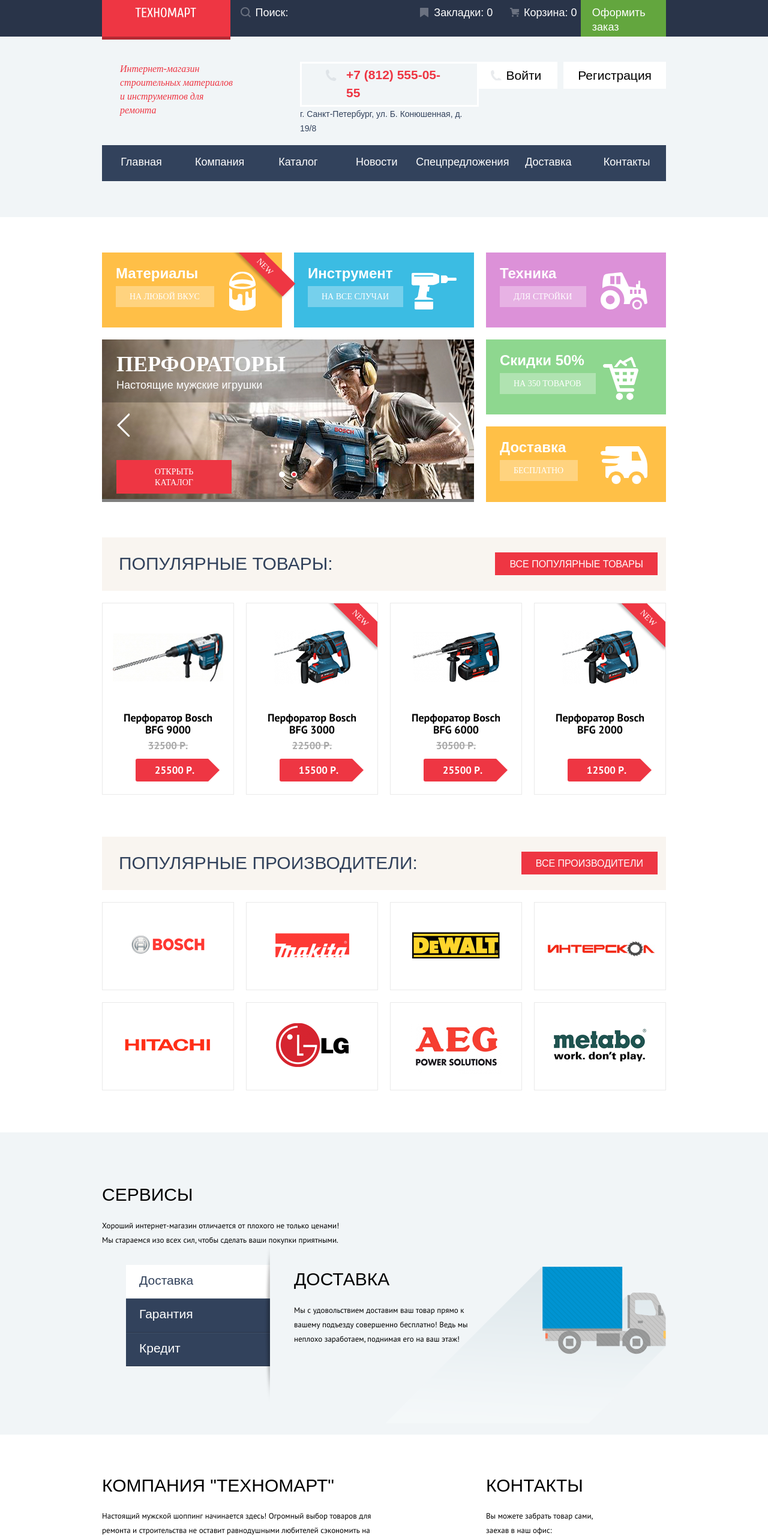
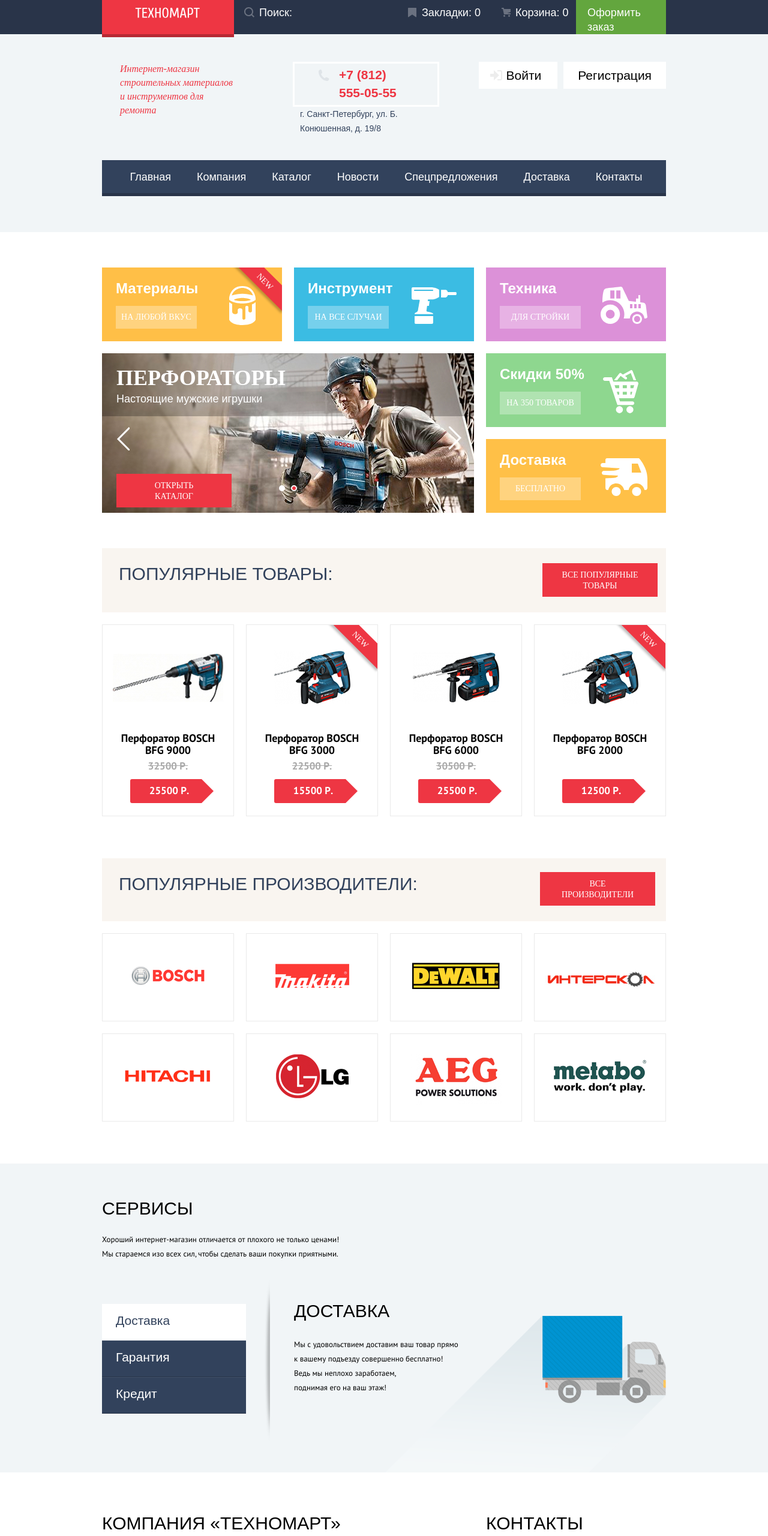
Before and after one commit to E1ect96/1360725-technomart-28, a plain HTML site: page index.html in a window 1280 px wide. Shown: the top 2561 px of the page at 60% size. Drawn offline with Linux system fonts and the light colour scheme; placeholder pictures from the web are drawn by us; a web font is replaced by a local one.

Commit message:
ПП главной страницы

```diff
--- a/css/style.css
+++ b/css/style.css
@@ -98,10 +98,9 @@
   box-shadow: inset 0px -5px 0px var(--basic-background);
 }
 .header-menu {
-  display: flex;
-  justify-content: center;
-  align-content: center;
-  align-items: stretch;
+  display: grid;
+  grid-template-columns: 220px 1fr repeat(3, 150px);
+
 }
 .header-menu a{
   display: block;
@@ -110,12 +109,11 @@
 .header-content {
   display: flex;
   justify-content: space-between;
-  margin-top: 37px;
+  margin-top: 41px;
 }
 .header-logo {
-  box-sizing: border-box;
-  width: 220px;
-  padding: 12px 57px 17px 55px;
+  width: 108px;
+  padding: 12px 57px 13px 55px;
   background-color: var(--basic-red);
   box-shadow: inset 0px -5px 0px var(--shadow);
 }
@@ -123,11 +121,11 @@
   background-color: var(--red-dark);
 }
 .search{
-
+  box-sizing: border-box;
   padding-top: 9px;
-  padding-bottom: 9px;
+  padding-bottom: 5px;
   padding-left: 42px;
-  width: 271px;
+  width: 270px;
 }
 .search::before {
   content: "";
@@ -148,7 +146,7 @@
 .bookmarks {
   box-sizing: border-box;
   padding-top: 9px;
-  padding-bottom: 9px;
+  padding-bottom: 5px;
   padding-left: 43px;
   width: 150px;
 }
@@ -171,9 +169,8 @@
 .cart {
   box-sizing: border-box;
   padding-top: 9px;
-  padding-bottom: 9px;
+  padding-bottom: 5px;
   padding-left: 49px;
-  width: 150px;
 }
 .cart::before {
   content: "";
@@ -193,9 +190,8 @@
 }
 .checkout {
   box-sizing: border-box;
-  width: 150px;
   padding-top: 9px;
-  padding-bottom: 9px;
+  padding-bottom: 5px;
   padding-left: 19px;
   box-shadow: inset 0px -5px 0px var(--basic-background);
 }
@@ -210,13 +206,13 @@
 }
 .suggestions {
   width: 940px;
+  height: 409px;
   display: grid;
   grid-template-columns: 1fr 1fr 1fr;
   grid-template-rows: 1fr 1fr 1fr;
   grid-gap: 20px;
   margin-top: 59px;
   margin-bottom: 59px;
-  overflow: hidden;
 }
 .card-title + .new {
   position: absolute;
@@ -235,10 +231,10 @@
   background-image: url("../img/svg/icon-materials.svg");
   background-position: 83% 53%;
   background-repeat: no-repeat;
+  overflow: hidden;
 }
 .card-title {
   margin: 0;
-  margin-bottom: 14px;
   font-style: normal;
   font-weight: bold;
   font-size: 24px;
@@ -248,8 +244,12 @@
   padding-left: 23px;
 }
 .card-btn {
-  padding: 10px 24px 10px 23px;
-  margin-top: 24px;
+  display: block;
+  width: 135px;
+  padding-top: 10px;
+  padding-bottom: 10px;
+  text-align: center;
+  margin-top: 14px;
   margin-left: 23px;
   background-color: var(--wight);
   color: var(--white);
@@ -400,16 +400,23 @@
 }
 .popular-goods-header h2, .popular-manufacturers-header h2 {
   box-sizing: border-box;
-  margin-top: 29px;
+  margin-top: 28px;
   margin-bottom: 30px;
 }
 .popular-goods-header a, .popular-manufacturers-header a {
+  box-sizing: border-box;
+  width: 192px;
   padding: 11px 24px 9px 24px;
   margin-top: 25px;
   margin-bottom: 26px;
   background-color: var(--basic-red);
+  text-align: center;
   text-transform: uppercase;
   color: var(--white);
+}
+.popular-manufacturers-header a{
+  margin-top: 23px;
+  margin-right: 4px;
 }
 .manufacturer-card {
   display: grid;
@@ -432,13 +439,16 @@
 }
 .services {
   list-style: none;
-  padding-top: 64px;
+  padding-top: 35px;
 }
 .services p {
   width: 404px;
   margin-top: 25px;
 }
 .services ul {
+  margin-top: 58px;
+  margin-bottom: 0;
+  padding-left: 0;
   position: relative;
   list-style: none;
 }
@@ -456,18 +466,16 @@
 .delivery-btn, .guarantee-btn, .credit-btn {
   border: 0;
   margin-bottom: 1px;
+  padding: 16px 0px 20px 23px;
+  width: 240px;
+  text-align: left;
 }
 .delivery-btn {
-  padding: 14px 0px 17px 22px;
-  width: 240px;
-  text-align: left;
   background-color: var(--white);
   color: var(--basic-gray);
+  box-shadow: 0px 1px 0px var(--white);
 }
 .guarantee-btn, .credit-btn {
-  padding: 14px 0px 17px 22px;
-  width: 240px;
-  text-align: left;
   background-color: var(--basic-gray);
   box-shadow: 0px 1px 0px var(--dark-gray), inset 0px 1px 0px var(--gray-blue);
   color: var(--white);
@@ -478,24 +486,24 @@
 .guarantee-btn:hover, .credit-btn:hover {
   background-color: var(--dark-gray)
 }
+.service-delivery, .service-guarantee, .service-credit {
+  background-position: right bottom;
+  background-repeat: no-repeat;
+  margin-top: 30px;
+}
 .service-delivery {
   background-image: url("../img/png/delivery.png");
-  background-position: right;
-  background-repeat: no-repeat;
 }
 .service-guarantee {
   background-image: url("../img/png/guarantee.png");
-  background-position: right;
-  background-repeat: no-repeat;
 }
 .service-credit {
   background-image: url("../img/png/credit.png");
-  background-position: right;
-  background-repeat: no-repeat;
-  background-position: right;
 }
 .service-delivery p, .service-guarantee p, .service-credit p {
-  width: 313px}
+  width: 280px;
+  padding-top: 4px;
+}
 .service-display {
   display: grid;
   grid-template-columns: 240px 620px;
@@ -504,9 +512,9 @@
 
 
 .description {
-  padding-right: 10px;
   margin: 0;
   margin-left: 30px;
+  height: 71px;
   width: 197px;
   font-family: Cuprum, serif;
   font-style: italic;
@@ -517,7 +525,7 @@
 }
 .header-content-contacts {
   display: grid;
-  margin-left: 93px;
+  margin-left: 91px;
 }
 .header-phone {
   box-sizing: border-box;
@@ -549,6 +557,7 @@
   font-weight: normal;
   font-size: 14px;
   line-height: 24px;
+  margin-left: 12px;
   color: var(--basic-gray);
 }
 .login-btn, .signup-btn {
@@ -567,6 +576,7 @@
 }
 .login-btn {
   position: relative;
+  margin-left: 66px;
   padding: 12px 27px 12px 45px;
 }
 .login-btn::before {
@@ -576,7 +586,7 @@
   left: 19px;
   width: 20px;
   height: 17px;
-  background-image: url("../img/svg/icon-phone.svg");
+  background-image: url("../img/svg/icon-login.svg");
   background-repeat: no-repeat;
   background-position: 0 0;
   opacity: 0.3;
@@ -588,18 +598,20 @@
   color: var(--basic-graylight);
 }
 .main-header-nav {
-  display: grid;
-  grid-template-columns: repeat(7, 1fr);
-  justify-items: center;
+  box-sizing: border-box;
+  display: flex;
+  justify-content: space-around;
   width: 940px;
   background-color: var(--basic-gray);
+  box-shadow: inset 0px -5px 0px var(--dark-gray);
   list-style: none;
-  padding: 0;
+  padding-left: 25px;
+  padding-right: 18px;
+  margin-top: 41px;
   margin-bottom: 60px;
 }
 .main-header-nav a {
   display: block;
-  width:100%;
   padding-top: 16px;
   padding-bottom: 20px;
 }
@@ -651,12 +663,14 @@
 .about {
   width: 478px;
 }
+
 .about h2, .contacts h2 {
   margin: 0;
   margin-bottom: 24px;
 }
-.about:nth-child(3) {
-  margin-top: 24px; /* Не работает :с */
+.indent{
+  margin-top: 28px;
+  margin-bottom: 2px
 }
 .transport-company-list {
   margin-top: 0;
@@ -721,7 +735,7 @@
   display: flex;
   justify-content: space-between;
   width: 940px;
-  margin-bottom: 54px;
+  margin-bottom: 36px;
 }
 .footer-bottom-wraper {
   width: 100%;
@@ -731,8 +745,8 @@
   display: flex;
   width: 940px;
   justify-content: space-between;
-  padding-top: 36px;
-  padding-bottom: 34px;
+  padding-top: 20px;
+  padding-bottom: 7px;
 
 }
 .footer-logo {
@@ -747,6 +761,10 @@
   justify-content: space-between;
   flex-grow: 1;
   margin-left: 173px;
+  margin-bottom: 0;
+  padding-left: 0;
+  padding-top: 23px;
+  padding-bottom: 0;
   list-style: none;
 }
 .footer-catalog {
@@ -754,13 +772,18 @@
   justify-content: space-between;
   flex-grow: 1;
   list-style: none;
+  padding-top: 10px;
+  padding-left: 0;
 }
 .footer-catalog a {
+
   color: var(--special-yellowlight);
 }
 .footer-contacts {
-  width: 321px;
+  width: 324px;
   margin-right: 92px;
+  padding-top: 3px;
+  padding-left: 1px;
 }
 .footer-nav li:hover, .footer-catalog li:hover {
   text-decoration-line: underline;
@@ -770,17 +793,37 @@
 }
 .footer-bottom p {
   width: 227px;
+  margin-right: 13px;
+
 }
 .social ul {
   display: flex;
   list-style: none;
   justify-content: center;
+  margin-top: 14px;
+  padding-left: 137px;
+}
+.vk svg {
+  padding-top: 11px;
+  padding-left: 6px;
+}
+.fb svg {
+  padding-top: 8px;
+  padding-left: 13px;
+}
+.inst svg {
+  padding-top: 8px;
+  padding-left: 8px;
 }
 .footer-feedback{
-  margin-left: 118px;
+  margin-left: 105px;
+}
+.footer-feedback h2, .footer-developer h2 {
+  margin-bottom: 2px;
 }
 .footer-developer {
   margin-right: 13px;
+  margin-left: 38px;
 }
 .p-medium {
   font-style: normal;
@@ -789,17 +832,16 @@
   line-height: 18px;
 }
 .social-logo {
-  display: inline-block;
-  width: 44px;
-  height: 44px;
+  display: block;
+  width: 38px;
+  height: 38px;
   border-style: solid;
   border-radius: 50%;
-
-
   border-color: var(--dark-blue);
   background-color: var(--dark-blue);
 }
-.social-logo a {
+.social-logo  {
+  margin: auto;
 }
 .social-logo:hover, .social-logo:active {
   background-color: var(--basic-red);
@@ -1084,7 +1126,7 @@
   display: grid;
   grid-template-rows: 1fr repeat(3, min-content);
   justify-items: center;
-  align-content: end;
+  align-content: space-between;
   width: 218px;
   height: 318px;
   border: 1px solid var(--light-gray);
@@ -1121,7 +1163,7 @@
   font-size: 18px;
   line-height: 20px;
   width: 157px;
-  margin-top: 0;
+  margin-top: 3px;
   margin-bottom: 7px;
   color: var(--black);
 }
@@ -1146,8 +1188,8 @@
   font-size: 17px;
   line-height: 18px;
   text-transform: uppercase;
-  margin: 0px 32px 21px 47px;
-  padding: 10px 25px 10px 32px;
+  margin: 0px 32px 21px 29px;
+  padding: 10px 25px 12px 32px;
   color: var(--white);
   border-radius: 3px;
   background-color: var(--basic-red);
@@ -1157,7 +1199,7 @@
   position: absolute;
   top: 0px;
   right: -36px;
-  border: 19px solid white;
+  border: 20px solid white;
   border-left-color: #ee3643;
 }
 .page-nav {
--- a/index.html
+++ b/index.html
@@ -97,7 +97,7 @@
       </section>
       <section class="popular-goods-header container">
           <h2 class="heading-large">Популярные товары:</h2>
-          <a href="#">Все популярные товары</a>
+          <a href="#" class="btn-text">Все популярные товары</a>
         </section>
       <section class="popular-goods container">
         <div class="product-card">
@@ -107,7 +107,7 @@
               <a href="#">В закладки</a>
             </div>
             <span class="visually-hidden new btn-text">New</span>
-            <p class="product-name">Перфоратор Bosch BFG 9000</p>
+            <p class="product-name">Перфоратор BOSCH BFG 9000</p>
             <p class="old-price">32500 Р.</p>
             <p class="price">25500 Р.</p>
           </div>
@@ -118,7 +118,7 @@
               <a href="#">В закладки</a>
             </div>
             <span class="new btn-text">New</span>
-            <p class="product-name">Перфоратор Bosch BFG 3000</p>
+            <p class="product-name">Перфоратор BOSCH BFG 3000</p>
             <p class="old-price">22500 Р.</p>
             <p class="price">15500 Р.</p>
           </div>
@@ -129,7 +129,7 @@
               <a href="#">В закладки</a>
             </div>
             <span class="visually-hidden new btn-text">New</span>
-            <p class="product-name">Перфоратор Bosch BFG 6000</p>
+            <p class="product-name">Перфоратор BOSCH BFG 6000</p>
             <p class="old-price">30500 Р.</p>
             <p class="price">25500 Р.</p>
           </div>
@@ -140,14 +140,14 @@
               <a href="#">В закладки</a>
             </div>
             <span class="new btn-text">New</span>
-            <p class="product-name">Перфоратор Bosch BFG 2000</p>
+            <p class="product-name">Перфоратор BOSCH BFG 2000</p>
             <p class="old-price hidden">12500</p>
             <p class="price">12500 Р.</p>
           </div>
       </section>
       <section class="popular-manufacturers-header container">
           <h2 class="heading-large">Популярные производители:</h2>
-          <a href="#">Все производители</a>
+          <a href="#" class="btn-text">Все производители</a>
         </section>
       <section class="popular-manufacturers container">
         <div class="manufacturer-card">
@@ -203,7 +203,7 @@
             </ul>
             <section class="service-delivery">
               <h2 class="heading-large">Доставка</h2>
-              <p class="p-small">Мы с удовольствием доставим ваш товар прямо к вашему подъезду совершенно бесплатно! Ведь мы неплохо заработаем, поднимая его на ваш этаж!</p>
+              <p class="p-small">Мы с удовольствием доставим ваш товар прямо к вашему подъезду совершенно бесплатно! <br>Ведь мы неплохо заработаем, <br>поднимая его на ваш этаж!</p>
             </section>
             <section class="service-guarantee visually-hidden">
               <h2>Гарантия</h2>
@@ -230,9 +230,9 @@
           <input type="submit" value="Оформить заказ">
         </form>
         <section class="about">
-          <h2 class="heading-large">Компания "Техномарт"</h2>
+          <h2 class="heading-large">Компания «ТЕХНОМАРТ»</h2>
           <p class="p-small">Настоящий мужской шоппинг начинается здесь! Огромный выбор товаров для ремонта и строительства не оставит равнодушными любителей сэкономить на гастарбайтерах.</p>
-          <p class="p-small">Мы можем доставить ваш товар в самые отдаленные точки России! Техномарт работает со многими транспортными компаниями:</p>
+          <p class="p-small indent">Мы можем доставить ваш товар в самые отдаленные точки России! <br>Техномарт работает со многими транспортными компаниями:</p>
           <ul class="transport-company-list">
             <li class="p-large">Деловые линии</li>
             <li class="p-large">Автотрейдинг</li>
@@ -251,7 +251,7 @@
     <footer class="main-footer">
       <!-- Подвал -->
       <section class="footer-top">
-        <a class="footer-logo"><img src="img/svg/footer-logo-technomart.svg" width="108" height="18" alt="Техномарт"></a>
+        <a class="footer-logo"><img src="img/svg/footer-logo-technomart.svg" width="138" height="23" alt="Техномарт"></a>
         <ul class="footer-nav">
           <li class="p-large"><a href="#">Компания</a></li>
           <li class="p-large"><a href="#">Новости</a></li>
@@ -276,15 +276,15 @@
           <section class="social">
             <h2 class="visually-hidden">Соцсети</h2>
             <ul>
-              <li class="social-logo"><a href="#"><svg width="27" height="16" viewBox="0 0 27 16" fill="none" xmlns="http://www.w3.org/2000/svg">
+              <li class="social-logo vk"><a href="#"><svg width="27" height="16" viewBox="0 0 27 16" fill="none" xmlns="http://www.w3.org/2000/svg">
                 <path d="M16.138 12.51C17.094 12.201 18.318 14.55 19.621 15.449C20.599 16.13 21.348 15.983 21.348 15.983L24.821 15.933C24.821 15.933 26.636 15.821 25.778 14.379C25.707 14.259 25.275 13.31 23.193 11.357C21.016 9.31398 21.311 9.64498 23.932 6.11298C25.529 3.95998 26.168 2.64498 25.968 2.08498C25.776 1.54598 24.603 1.68598 24.603 1.68598L20.69 1.71298C20.309 1.71398 19.986 1.83198 19.839 2.22798C19.836 2.23198 19.218 3.89398 18.394 5.30698C16.653 8.29598 15.958 8.45498 15.67 8.26798C15.009 7.83498 15.176 6.53098 15.176 5.60398C15.176 2.70698 15.608 1.49898 14.33 1.18698C13.903 1.08298 13.591 1.01498 12.502 1.00498C11.11 0.983976 9.928 1.00498 9.258 1.33398C8.813 1.55698 8.472 2.04598 8.679 2.07398C8.939 2.10898 9.522 2.23398 9.834 2.65998C10.235 3.21198 10.223 4.44898 10.223 4.44898C10.223 4.44898 10.452 7.85998 9.683 8.28298C9.155 8.57298 8.433 7.98098 6.88 5.26698C6.087 3.87898 5.488 2.34498 5.488 2.34498C5.488 2.34498 5.372 2.05998 5.162 1.90398C4.912 1.71898 4.562 1.65998 4.562 1.65998L0.848 1.68398C0.848 1.68398 0.29 1.69998 0.0850002 1.94598C-0.0969998 2.16398 0.0700002 2.61398 0.0700002 2.61398C0.0700002 2.61398 2.979 9.49498 6.273 12.961C9.293 16.143 12.725 15.932 12.725 15.932H14.28C14.28 15.932 14.749 15.878 14.989 15.62C15.213 15.38 15.203 14.929 15.203 14.929C15.203 14.929 15.172 12.82 16.138 12.51Z" fill="white"/>
               </svg>
               </a></li>
-              <li class="social-logo"><a href="#"><svg width="12" height="22" viewBox="0 0 12 22" fill="none" xmlns="http://www.w3.org/2000/svg">
+              <li class="social-logo fb"><a href="#"><svg width="12" height="22" viewBox="0 0 12 22" fill="none" xmlns="http://www.w3.org/2000/svg">
                 <path d="M12 4V0H8C5.79086 0 4 1.79086 4 4V8H0V12H4V22H8V12H12V8H8V4H12Z" fill="white"/>
               </svg>
               </a></li>
-              <li class="social-logo"><a href="#"><svg width="21" height="21" viewBox="0 0 21 21" fill="none" xmlns="http://www.w3.org/2000/svg">
+              <li class="social-logo inst"><a href="#"><svg width="21" height="21" viewBox="0 0 21 21" fill="none" xmlns="http://www.w3.org/2000/svg">
                 <path fill-rule="evenodd" clip-rule="evenodd" d="M3 0H18C19.65 0 21 1.35 21 3V18C21 19.65 19.65 21 18 21H3C1.35 21 0 19.65 0 18V3C0 1.35 1.35 0 3 0ZM14 10.5C14 8.57 12.43 7 10.5 7C8.57 7 7 8.57 7 10.5C7 12.43 8.57 14 10.5 14C12.43 14 14 12.43 14 10.5ZM3 18V9H4.181C4.0626 9.49127 4.00186 9.99467 4 10.5C4 14.0899 6.91015 17 10.5 17C14.0899 17 17 14.0899 17 10.5C16.9986 9.99464 16.9379 9.49118 16.819 9H18V18H3ZM14 7H18V3H14V7Z" fill="white"/>
               </svg>
               </a></li>
```
Also changed, not shown: img/svg/icon-fb.svg, img/svg/icon-insta.svg, img/svg/icon-vk.svg.
